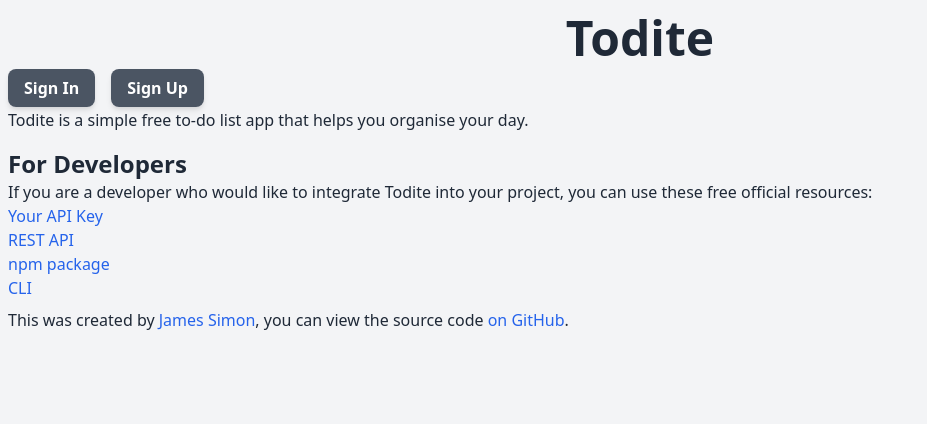
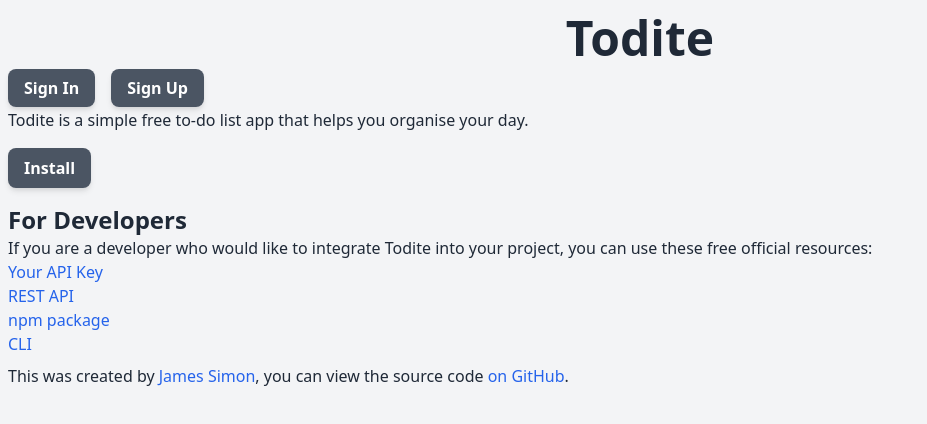
Before and after one commit to jsmon/todite, a Next.js app: page / in a window 1280 px wide. Shown: the top 424 px of the page, without its empty margins (0-927 px from the left). Built offline with nearby package versions, Linux system fonts and the light colour scheme.

Commit message:
Added install button

```diff
--- /dev/null
+++ b/components/Install.tsx
@@ -0,0 +1,40 @@
+import React from 'react';
+
+interface BeforeInstallPromptEvent extends Event {
+    readonly userChoice: Promise<{
+        outcome: 'accepted' | 'dismissed';
+        platform: string;
+    }>;
+
+    prompt(): Promise<void>;
+}
+
+interface Props {
+    hideInstallButton: () => void;
+    deferredPrompt: BeforeInstallPromptEvent | null;
+    setDeferredPrompt: React.Dispatch<React.SetStateAction<BeforeInstallPromptEvent | null>>;
+}
+
+const Install = ({ hideInstallButton, deferredPrompt, setDeferredPrompt }: Props): React.ReactElement<{
+    className: string;
+    children: React.ReactNode;
+}, 'div'> => {
+    const installPwa = () => {
+        hideInstallButton();
+
+        if (!deferredPrompt) return;
+        deferredPrompt.prompt();
+
+        deferredPrompt.userChoice.then(() => {
+            setDeferredPrompt(null);
+        });
+    };
+
+    return (
+        <div className="install-button p-2">
+            <button onClick={installPwa} className="py-2 px-4 font-semibold rounded-lg shadow-md text-white bg-gray-600 hover:bg-gray-500 dark:hover:bg-gray-800">Install</button>
+        </div>
+    );
+};
+
+export default Install;
--- a/pages/index.tsx
+++ b/pages/index.tsx
@@ -8,16 +8,38 @@ import MetaData from '../components/MetaData';
 import Header from '../components/Header';
 import Buttons from '../components/Buttons';
 import About from '../components/About';
+import Install from '../components/Install';
 import ApiDocs from '../components/ApiDocs';
 import Creator from '../components/Creator';
 
 const Home = (): React.ReactElement<{
     children: React.ReactNode;
 }, 'div'> => {
+    interface BeforeInstallPromptEvent extends Event {
+        readonly userChoice: Promise<{
+            outcome: 'accepted' | 'dismissed';
+            platform: string;
+        }>;
+
+        prompt(): Promise<void>;
+    }
+
     const [theme, setTheme] = useState<Theme>('system');
+    const [showInstallButton, setShowInstallButton] = useState(true);
+    const [deferredPrompt, setDeferredPrompt] = useState<BeforeInstallPromptEvent  | null>(null);
 
     useEffect(() => {
         (async () => {
+            window.addEventListener('beforeinstallprompt', e => {
+                const event = e as BeforeInstallPromptEvent;
+                event.preventDefault();
+
+                if (!deferredPrompt) return;
+
+                setDeferredPrompt(event);
+                deferredPrompt.prompt();
+            });
+
             const settings = await getSettings();
 
             setTheme(settings.theme);
@@ -34,12 +56,15 @@ const Home = (): React.ReactElement<{
         }
     }, [theme]);
 
+    const hideInstallButton = () => setShowInstallButton(false);
+
     return (
         <div>
             <MetaData page="about" />
             <Header page="about" />
             <Buttons />
             <About />
+            { showInstallButton && <Install deferredPrompt={deferredPrompt} hideInstallButton={hideInstallButton} setDeferredPrompt={setDeferredPrompt} /> }
             <ApiDocs />
             <Creator />
         </div>
```
